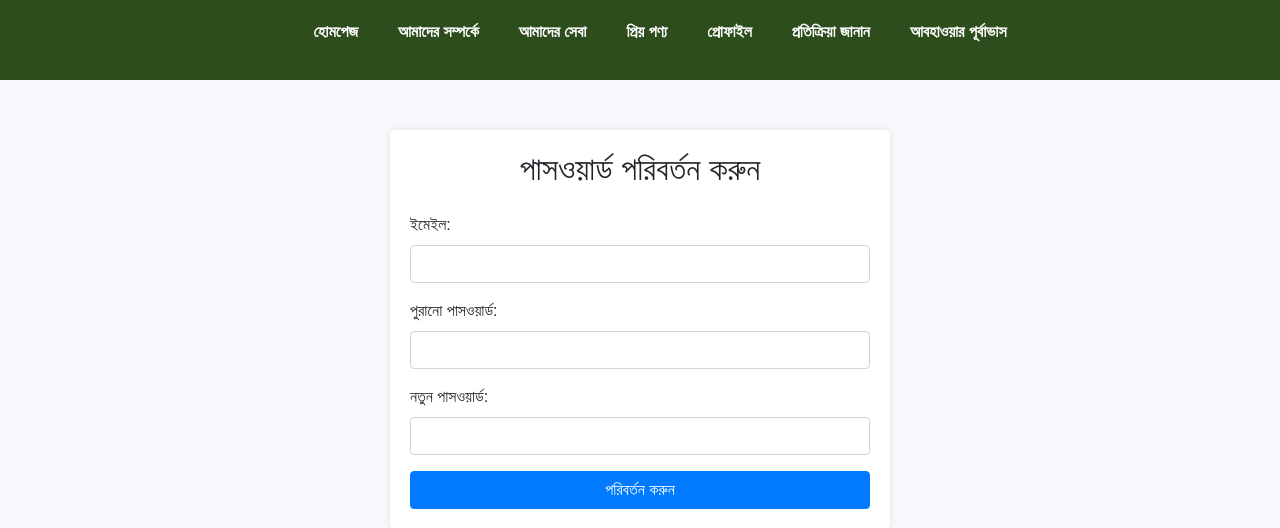
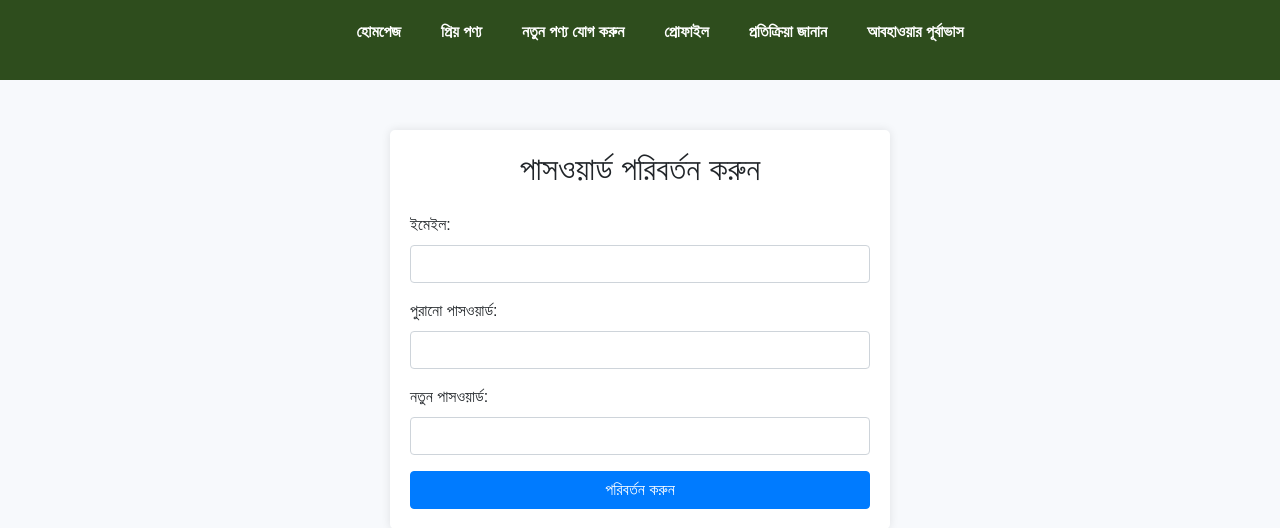
Before and after one commit to rakibul24466/Fosol-CSE499A-and-499B, a PHP site: page /changepassword.php in a window 1280 px wide. Shown: the top 528 px of the page. Run offline with PHP 8.4, Linux system fonts and the light colour scheme; some libraries are stand-ins or nearby versions.

Commit message:
added removed nav options in the profile section

```diff
--- a/nav.php
+++ b/nav.php
@@ -40,9 +40,10 @@
         <nav>
             <ul>
                 <li><a href="homepage.php">হোমপেজ</a></li>
-                <li><a href="about.php">আমাদের সম্পর্কে</a></li>
-                <li><a href="service.php">আমাদের সেবা</a></li>
+                <!-- <li><a href="about.php">আমাদের সম্পর্কে</a></li>
+                <li><a href="service.php">আমাদের সেবা</a></li> -->
                 <li><a href="favourite.php">প্রিয় পণ্য</a></li>
+                <li><a href="new_products.php">নতুন পণ্য যোগ করুন</a></li>
                 <li><a href="user_profile.php">প্রোফাইল</a></li>
                 <li><a href="feedback.php">প্রতিক্রিয়া জানান</a></li>
                 <li><a href="https://weather-six-theta.vercel.app/?fbclid=IwAR02yOudHnHDnmagcdeuMwOPBkppIL_2s4s9v5CLYIn_XrnxryJpzPXVO6U">আবহাওয়ার পূর্বাভাস</a></li>
```
